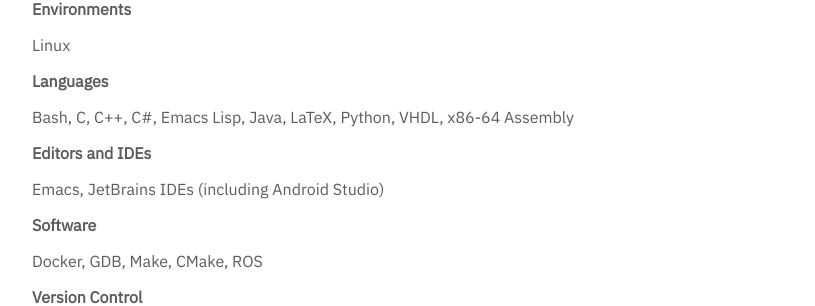
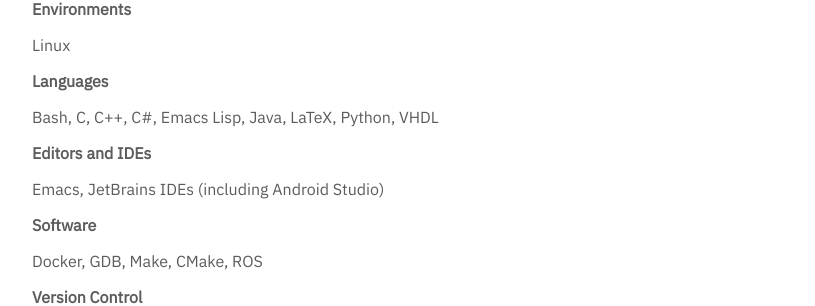
Before and after one commit to williamsjoblom/williamsjoblom.github.io, a Jekyll site: the page built from resume.md, in a window 1280 px wide and 900 px high, scrolled down 1737 px. Shown: the part 333-639 px from the top of the window, without its empty margins (232-1047 px from the left). Built offline with Jekyll 4.4.1, drawn with Linux system fonts in a browser that asks for light colours.

Commit message:
Update resume.md

```diff
--- a/resume.md
+++ b/resume.md
@@ -96,7 +96,7 @@
 
 **Languages**
 
-Bash, C, C++, C#, Emacs Lisp, Java, LaTeX, Python, VHDL, x86-64 Assembly
+Bash, C, C++, C#, Emacs Lisp, Java, LaTeX, Python, VHDL
 
 **Editors and IDEs**
 
```
